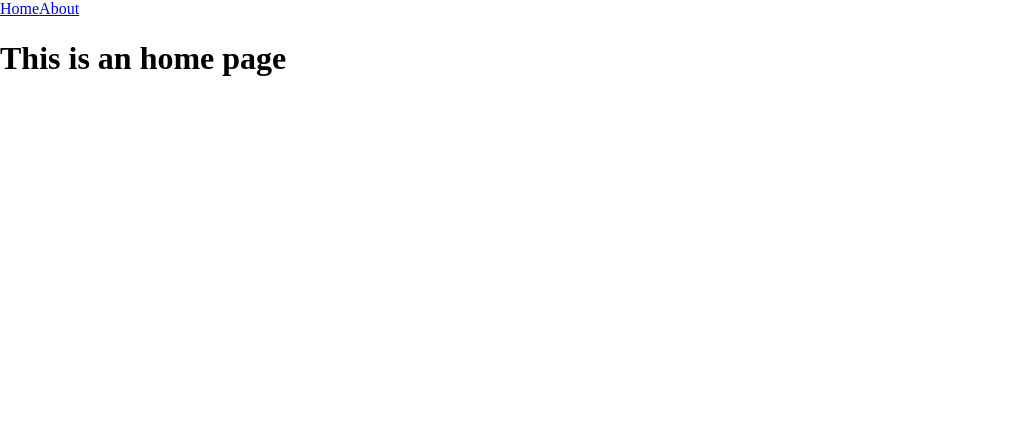
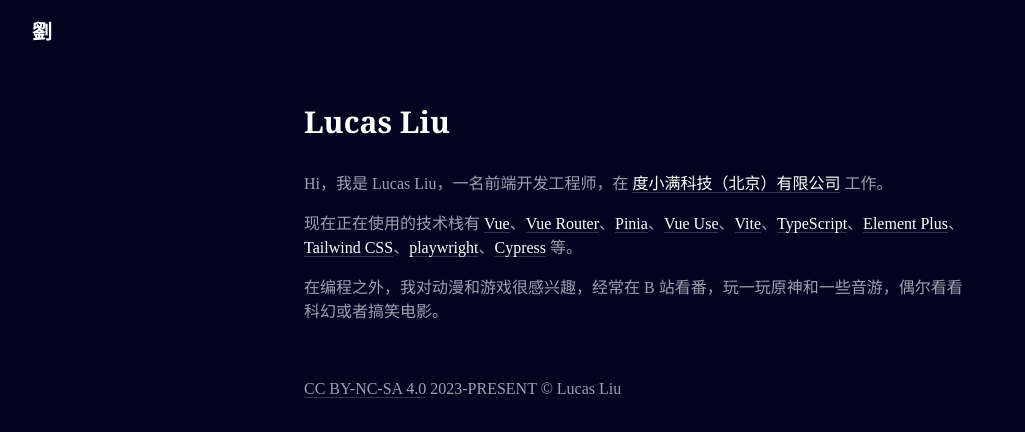
Before and after one commit to liuhq8796/liuhq8796.github.io, a Vue app: page / in a window 1280 px wide. Shown: the top 432 px of the page, without its empty margins (0-1025 px from the left). Built offline with nearby package versions, Linux system fonts and the light colour scheme.

Commit message:
feat: 制作首页

```diff
--- a/components.d.ts
+++ b/components.d.ts
@@ -9,6 +9,9 @@ export {}
 
 declare module '@vue/runtime-core' {
   export interface GlobalComponents {
+    AppFooter: typeof import('./src/components/AppFooter.vue')['default']
+    AppHeader: typeof import('./src/components/AppHeader.vue')['default']
+    AppLink: typeof import('./src/components/AppLink.vue')['default']
     RouterLink: typeof import('vue-router')['RouterLink']
     RouterView: typeof import('vue-router')['RouterView']
   }
--- a/index.html
+++ b/index.html
@@ -1,13 +1,13 @@
 <!DOCTYPE html>
-<html lang="en">
+<html lang="zh-Hans-CN" class="w-full h-full">
   <head>
-    <meta charset="UTF-8">
-    <link rel="icon" href="/favicon.ico">
-    <meta name="viewport" content="width=device-width, initial-scale=1.0">
+    <meta charset="UTF-8" />
+    <link rel="icon" href="/favicon.ico" />
+    <meta name="viewport" content="width=device-width, initial-scale=1.0" />
     <title>Vite App</title>
   </head>
-  <body>
-    <div id="app"></div>
+  <body class="w-full h-full">
+    <div id="app" class="w-full h-full bg-[#01031f]"></div>
     <script type="module" src="/src/main.ts"></script>
   </body>
 </html>
--- a/src/App.vue
+++ b/src/App.vue
@@ -1,14 +1,7 @@
-<script setup lang="ts"></script>
-
 <template>
-  <header>
-    <nav>
-      <RouterLink to="/">Home</RouterLink>
-      <RouterLink to="/about">About</RouterLink>
-    </nav>
-  </header>
+  <AppHeader />
 
   <RouterView />
+
+  <AppFooter />
 </template>
-
-<style scoped></style>
--- /dev/null
+++ b/src/components/AppFooter.vue
@@ -0,0 +1,11 @@
+<template>
+  <footer class="m-auto max-w-2xl">
+    <AppLink
+      rel="license"
+      href="http://creativecommons.org/licenses/by-nc-sa/4.0/"
+      textColor="text-gray-400"
+      >CC BY-NC-SA 4.0</AppLink
+    >
+    <span class="text-gray-400"> 2023-PRESENT © Lucas Liu</span>
+  </footer>
+</template>
--- /dev/null
+++ b/src/components/AppHeader.vue
@@ -0,0 +1,9 @@
+<template>
+  <header class="h-16 px-8 bg-[#01031f]">
+    <nav class="h-full flex justify-between items-center">
+      <RouterLink to="/" class="no-underline select-none"
+        ><span class="text-white text-xl font-semibold font-serif">劉</span></RouterLink
+      >
+    </nav>
+  </header>
+</template>
--- /dev/null
+++ b/src/components/AppLink.vue
@@ -0,0 +1,17 @@
+<template>
+  <a
+    class="cursor-pointer no-underline border-0 border-b border-solid border-b-gray-400/30 hover:border-b-gray-400 transition-300 ease-in-out"
+    :class="[textColor ? textColor : 'text-white']"
+    :href="href"
+    target="_blank"
+    rel="noopener noreferrer"
+    ><slot></slot
+  ></a>
+</template>
+
+<script setup lang="ts">
+defineProps<{
+  href: string
+  textColor?: string
+}>()
+</script>
--- a/src/views/HomeView.vue
+++ b/src/views/HomeView.vue
@@ -1,7 +1,72 @@
-<script setup lang="ts"></script>
+<script setup lang="ts">
+const technologyStack = [
+  {
+    name: 'Vue',
+    href: 'https://vuejs.org/'
+  },
+  {
+    name: 'Vue Router',
+    href: 'https://router.vuejs.org/'
+  },
+  {
+    name: 'Pinia',
+    href: 'https://pinia.vuejs.org/'
+  },
+  {
+    name: 'Vue Use',
+    href: 'https://vueuse.org/'
+  },
+  {
+    name: 'Vite',
+    href: 'https://vitejs.dev/'
+  },
+  {
+    name: 'TypeScript',
+    href: 'https://www.typescriptlang.org/'
+  },
+  {
+    name: 'Element Plus',
+    href: 'https://element-plus.org/'
+  },
+  {
+    name: 'Tailwind CSS',
+    href: 'https://tailwindcss.com/'
+  },
+  {
+    name: 'playwright',
+    href: 'https://playwright.dev/'
+  },
+  {
+    name: 'Cypress',
+    href: 'https://www.cypress.io/'
+  }
+]
+</script>
 
 <template>
-  <main>
-    <h1>This is an home page</h1>
+  <main class="px-7 py-10">
+    <article class="m-auto max-w-2xl">
+      <h1 class="text-white text-3xl font-serif mb-8 mt-0">Lucas Liu</h1>
+
+      <section>
+        <p class="my-4 first:mt-0 text-gray-400 text-base">
+          Hi，我是 Lucas Liu，一名前端开发工程师，在
+          <AppLink href="https://www.duxiaoman.com/">度小满科技（北京）有限公司</AppLink>
+          工作。
+        </p>
+        <p class="my-4 first:mt-0 text-gray-400 text-base">
+          现在正在使用的技术栈有
+          <template v-for="(technology, index) of technologyStack" :key="index">
+            <AppLink :href="technology.href">{{ technology.name }}</AppLink
+            ><span v-if="index + 1 < technologyStack.length">、</span>
+          </template>
+          等。
+        </p>
+        <p class="my-4 first:mt-0 text-gray-400 text-base">
+          在编程之外，我对动漫和游戏很感兴趣，经常在 B
+          站看番，玩一玩原神和一些音游，偶尔看看科幻或者搞笑电影。
+        </p>
+      </section>
+    </article>
   </main>
 </template>
--- a/uno.config.ts
+++ b/uno.config.ts
@@ -1,3 +1,5 @@
-import { defineConfig } from 'unocss'
+import { defineConfig, presetUno } from 'unocss'
 
-export default defineConfig({})
+export default defineConfig({
+  presets: [presetUno()]
+})
```
